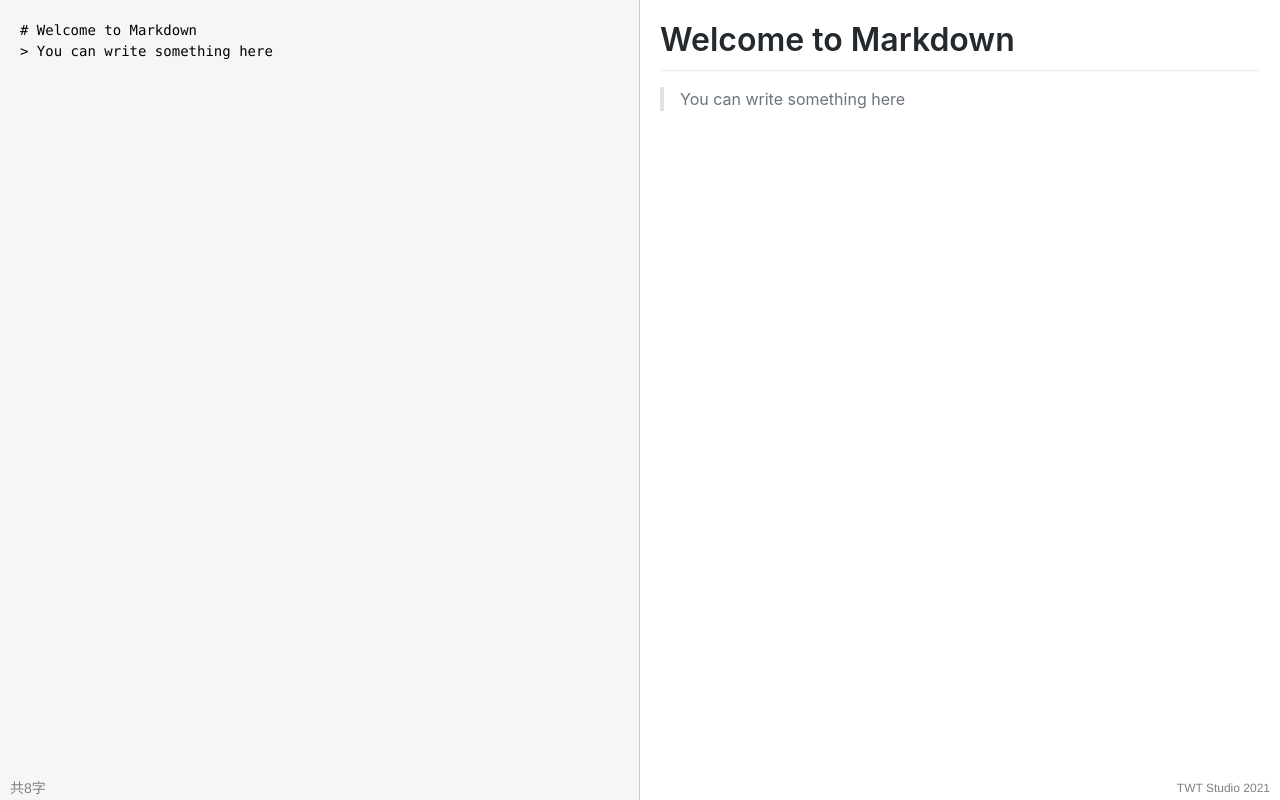
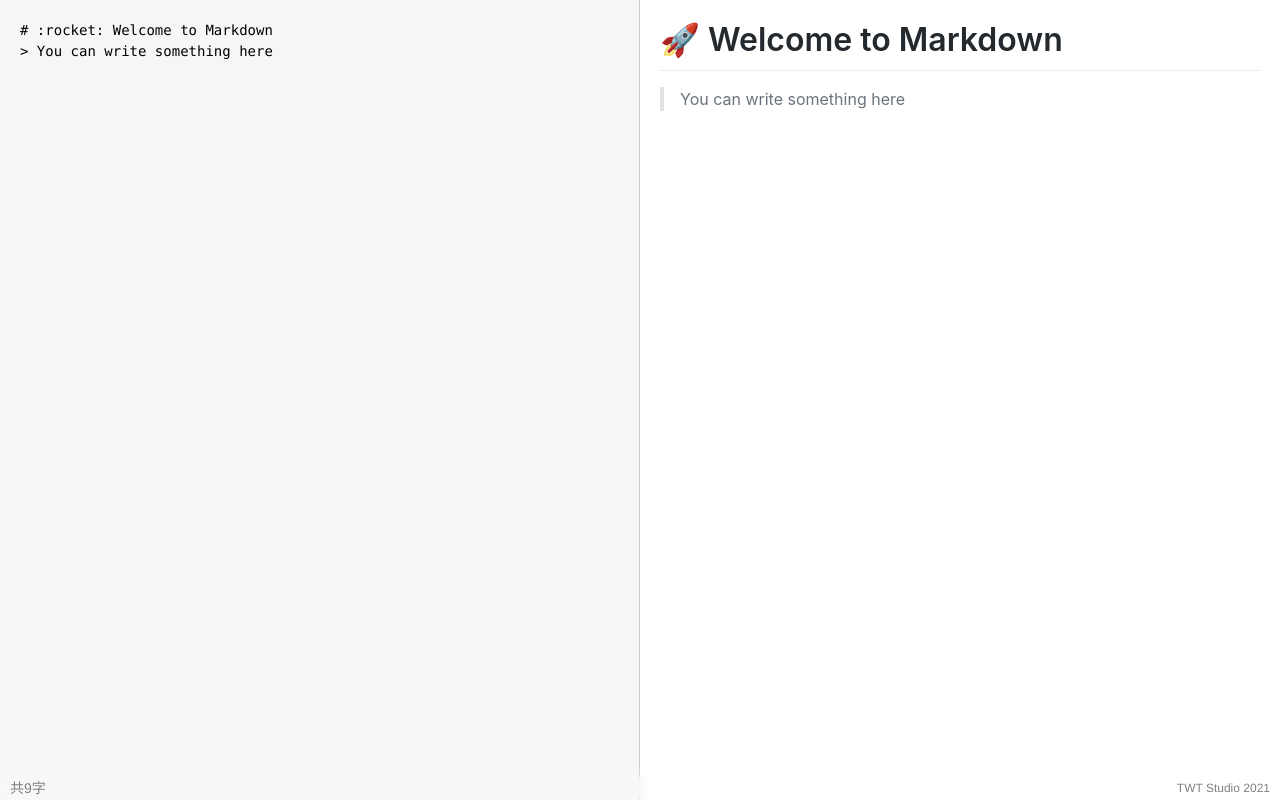
Before and after one commit to CALLMELARE/TWT_editor, a Vue app: page / in a window 1280 px wide. Built offline with nearby package versions, Linux system fonts and the light colour scheme.

Commit message:
add emoji

```diff
--- a/src/components/FuncBar.vue
+++ b/src/components/FuncBar.vue
@@ -38,6 +38,13 @@ export default defineComponent({
   display: flex;
   justify-content: space-between;
   cursor: default;
+
+  // Glassmorphism
+  background: rgba(255, 255, 255, 0.25);
+  box-shadow: 0 8px 32px 0 rgba(255, 255, 255, 0.658);
+  backdrop-filter: blur(4px);
+  -webkit-backdrop-filter: blur(4px);
+
   .count {
     color: #808080;
     padding: 0 10px;
--- a/src/views/Home.vue
+++ b/src/views/Home.vue
@@ -12,10 +12,12 @@
 
 <script lang="ts">
 import { defineComponent, reactive } from "vue";
-import marked from "marked";
 import _ from "lodash";
 import "@/style/md.css";
 import FuncBar from "@/components/FuncBar.vue";
+const md = require("markdown-it")();
+const emoji = require("markdown-it-emoji");
+md.use(emoji);
 
 export default defineComponent({
   components: { FuncBar },
@@ -23,12 +25,12 @@ export default defineComponent({
   props: {},
   setup() {
     const state = reactive({
-      content: "# Welcome to Markdown \n> You can write something here",
+      content: "# :rocket: Welcome to Markdown \n> You can write something here",
     });
 
     // 编译markdown
     function compiledMd() {
-      return marked(state.content, { sanitize: true });
+      return md.render(state.content);
     }
 
     // 字数统计
```
Also changed, not shown: package.json (+8 -0 lines), 1 other file (tests, documents, lock files or other folders).
